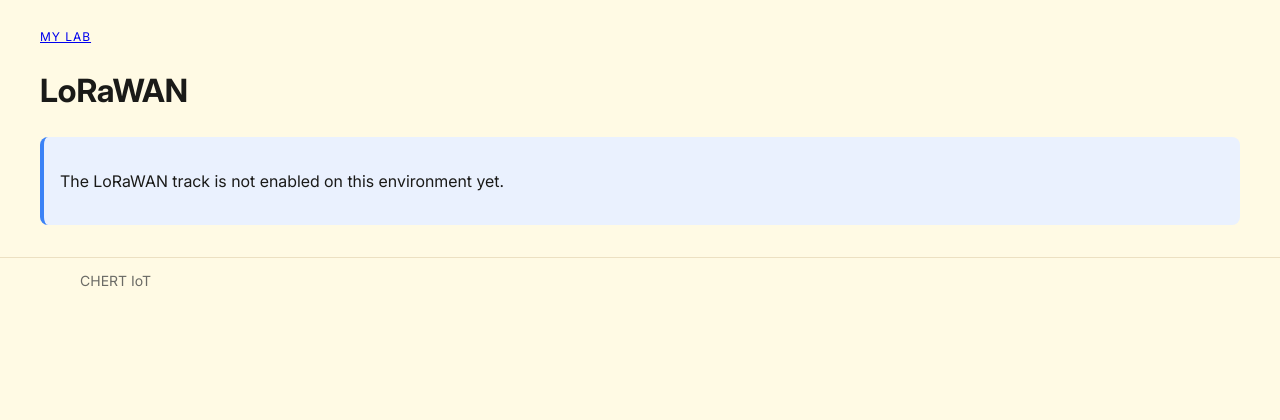
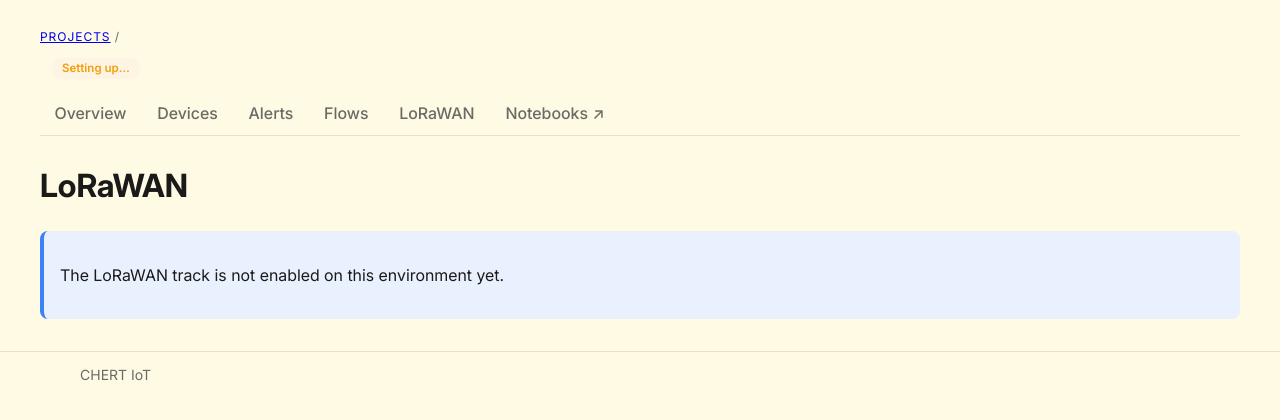
Before and after one commit to chertsa/chertiot, a Python web app: template portal/app/templates/lora.html in a window 1280 px wide. Shown: the part 72-492 px from the top of the page. Run offline with Jinja, Linux system fonts and the light colour scheme; the template is opened without the code that fills it, so the values that code supplies are empty.

Commit message:
v2(phase1): unified project sub-nav + Overview header (shared _project_nav)
Shared project header + capability sub-nav (Overview·Devices·[Monitoring flag-gated]·Alerts·
Flows·LoRaWAN·Notebooks) with lifecycle chip and slug reference (never tb_tenant_id); active tab
inferred from the request path. Included in the project Overview and the Devices/Alerts/Flows/
LoRaWAN pages so every capability page shares the shell. Reuses the existing Overview mini-panel
(/panel fetch) and capability cards as secondary nav. Adds the sub-nav CSS and 9 Arabic strings
(hand-added + compiled; no full extract). Additive; existing routes/behavior unchanged.

Co-Authored-By: Claude Opus 4.8 <noreply@anthropic.com>

```diff
--- a/portal/app/static/portal.css
+++ b/portal/app/static/portal.css
@@ -85,3 +85,17 @@ html[lang="ar"] body { font-family: "IBM Plex Sans Arabic", var(--font-ar, sans-
 .spinner { width:22px; height:22px; flex:0 0 auto; border:3px solid var(--chert-border);
            border-top-color:var(--chert-orange); border-radius:50%; animation:spin .8s linear infinite; }
 @keyframes spin { to { transform:rotate(360deg); } }
+
+/* --- v2 shared project header + capability sub-nav --- */
+.proj-head { margin-bottom:1rem; }
+.proj-head__row { display:flex; align-items:center; gap:12px; flex-wrap:wrap; margin-top:2px; }
+.proj-head__row h1 { margin:0; }
+.chip { font-size:.72rem; padding:2px 10px; border-radius:999px; font-weight:600; white-space:nowrap; }
+.chip--ok   { background:var(--chert-success-tint); color:var(--chert-ok); }
+.chip--warn { background:var(--chert-warning-tint); color:var(--chert-warn); }
+.chip--crit { background:var(--chert-error-tint);   color:var(--chert-crit); }
+.proj-ref { color:var(--chert-muted); font-size:.78rem; font-family:ui-monospace,SFMono-Regular,Menlo,monospace; }
+.subnav { display:flex; gap:2px; flex-wrap:wrap; border-bottom:1px solid var(--chert-border); margin-top:.85rem; overflow-x:auto; }
+.subnav__tab { padding:.5rem .9rem; color:var(--chert-muted); text-decoration:none; border-bottom:2px solid transparent; font-weight:500; white-space:nowrap; }
+.subnav__tab:hover { color:var(--chert-ink); }
+.subnav__tab.is-active { color:var(--chert-orange-deep); border-bottom-color:var(--chert-orange); }
--- /dev/null
+++ b/portal/app/templates/_project_nav.html
@@ -0,0 +1,25 @@
+{#
+  Shared project header + capability sub-nav (v2 Phase 1).
+  Requires in context: project, request, features, user. Active tab inferred from request.url.path.
+  User-facing reference is the project slug only — never tb_tenant_id. Monitoring is flag-gated.
+#}
+{% set _p = '/projects/' ~ project.id %}
+{% set _path = request.url.path %}
+{% set _st = project.provisioning_state %}
+<div class="proj-head">
+  <p class="overline"><a href="/home">{{ _("Projects") }}</a> / {{ project.name }}</p>
+  <div class="proj-head__row">
+    <h1>{{ project.name }}</h1>
+    <span class="chip chip--{{ 'ok' if _st == 'provisioned' else ('crit' if _st == 'failed' else 'warn') }}">{{ _("Ready") if _st == 'provisioned' else (_("Setup failed") if _st == 'failed' else _("Setting up…")) }}</span>
+    <span class="proj-ref" title="{{ _('Project reference') }}">{{ project.slug }}</span>
+  </div>
+  <nav class="subnav" aria-label="{{ _('Project sections') }}">
+    <a href="{{ _p }}" class="subnav__tab{{ ' is-active' if _path == _p else '' }}">{{ _("Overview") }}</a>
+    <a href="{{ _p }}/devices" class="subnav__tab{{ ' is-active' if '/devices' in _path else '' }}">{{ _("Devices") }}</a>
+    {% if features.monitoring %}<a href="{{ _p }}/monitoring" class="subnav__tab{{ ' is-active' if '/monitoring' in _path else '' }}">{{ _("Monitoring") }}</a>{% endif %}
+    <a href="{{ _p }}/alerts" class="subnav__tab{{ ' is-active' if '/alerts' in _path else '' }}">{{ _("Alerts") }}</a>
+    <a href="{{ _p }}/flows" class="subnav__tab{{ ' is-active' if '/flows' in _path else '' }}">{{ _("Flows") }}</a>
+    <a href="{{ _p }}/lora" class="subnav__tab{{ ' is-active' if '/lora' in _path else '' }}">{{ _("LoRaWAN") }}</a>
+    <a href="https://lab.{{ request.url.hostname }}/hub/spawn/{{ user.email | urlencode }}/{{ project.id }}" class="subnav__tab" target="_blank" rel="noopener">{{ _("Notebooks") }} ↗</a>
+  </nav>
+</div>
--- a/portal/app/templates/alerts.html
+++ b/portal/app/templates/alerts.html
@@ -1,8 +1,8 @@
 {% extends "base.html" %}
 {% block title %}{{ _("Alerts") }} — CHERT IoT{% endblock %}
 {% block content %}
-<p class="overline"><a href="/home">{{ _("My lab") }}</a></p>
-<h1>{{ _("Alerts") }}</h1>
+{% include "_project_nav.html" %}
+<h1 class="section-h">{{ _("Alerts") }}</h1>
 <p class="helper">{{ _("When a reading crosses your threshold, an alarm appears on your dashboard — and optionally an email or webhook fires.") }}</p>
 <table class="table">
   <thead><tr><th>{{ _("Device") }}</th><th>{{ _("Condition") }}</th><th>{{ _("Action") }}</th><th></th></tr></thead>
--- a/portal/app/templates/devices.html
+++ b/portal/app/templates/devices.html
@@ -1,8 +1,8 @@
 {% extends "base.html" %}
 {% block title %}{{ _("My devices") }} — CHERT IoT{% endblock %}
 {% block content %}
-<p class="overline"><a href="/home">My lab</a></p>
-<h1>{{ _("My devices") }}</h1>
+{% include "_project_nav.html" %}
+<h1 class="section-h">{{ _("My devices") }}</h1>
 <p class="helper">{{ used }} / {{ limit if limit else "∞" }} {{ _("devices used.") }}</p>
 {% if error %}<div class="callout callout--error"><p>{{ error }}</p></div>{% endif %}
 <table class="table">
--- a/portal/app/templates/flows.html
+++ b/portal/app/templates/flows.html
@@ -1,8 +1,8 @@
 {% extends "base.html" %}
 {% block title %}{{ _("Flows") }} — CHERT IoT{% endblock %}
 {% block content %}
-<p class="overline"><a href="/home">{{ _("My lab") }}</a></p>
-<h1>{{ _("Flows") }}</h1>
+{% include "_project_nav.html" %}
+<h1 class="section-h">{{ _("Flows") }}</h1>
 {% if not enabled %}
   <div class="callout callout--info"><p>{{ _("Node-RED flows are not enabled on this environment yet.") }}</p></div>
 {% else %}
--- a/portal/app/templates/lora.html
+++ b/portal/app/templates/lora.html
@@ -1,8 +1,8 @@
 {% extends "base.html" %}
 {% block title %}{{ _("LoRaWAN") }} — CHERT IoT{% endblock %}
 {% block content %}
-<p class="overline"><a href="/home">{{ _("My lab") }}</a></p>
-<h1>{{ _("LoRaWAN") }}</h1>
+{% include "_project_nav.html" %}
+<h1 class="section-h">{{ _("LoRaWAN") }}</h1>
 {% if not enabled %}
   <div class="callout callout--info"><p>{{ _("The LoRaWAN track is not enabled on this environment yet.") }}</p></div>
 {% else %}
```
Also changed, not shown: portal/app/templates/project.html (+1 -6 lines), portal/app/locales/ar/LC_MESSAGES/messages.po, 1 other file.
